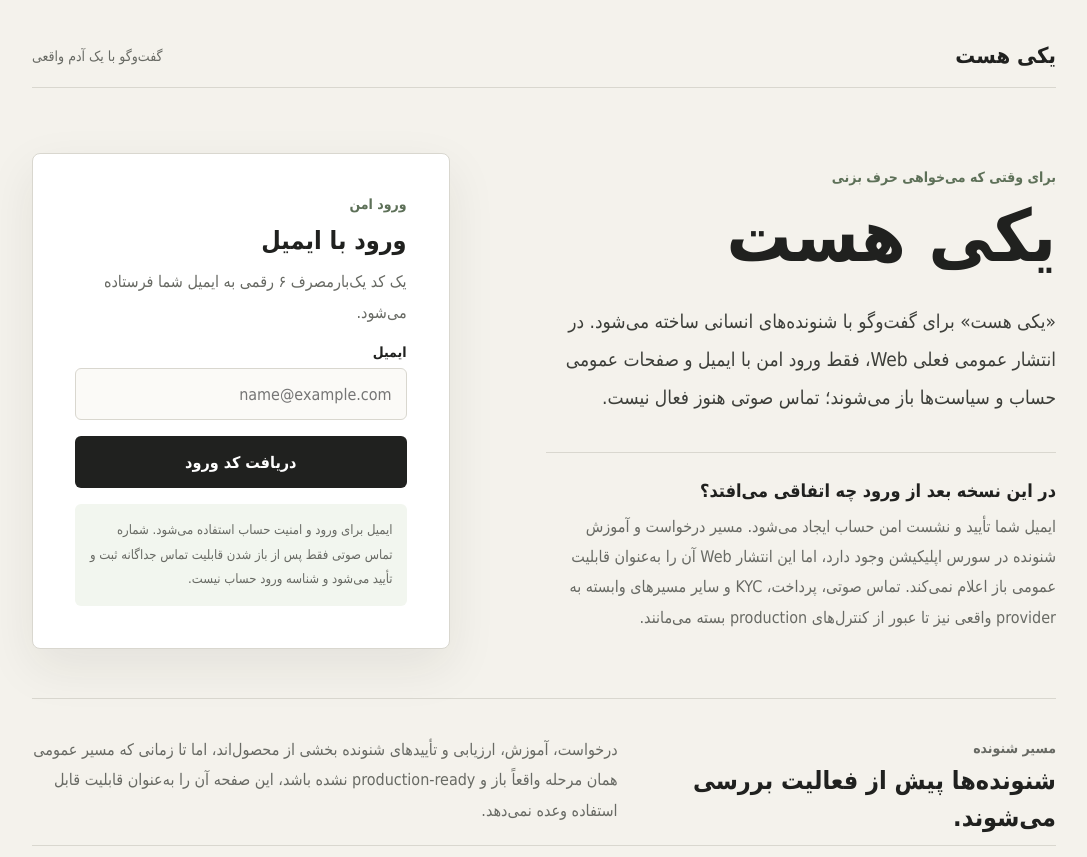
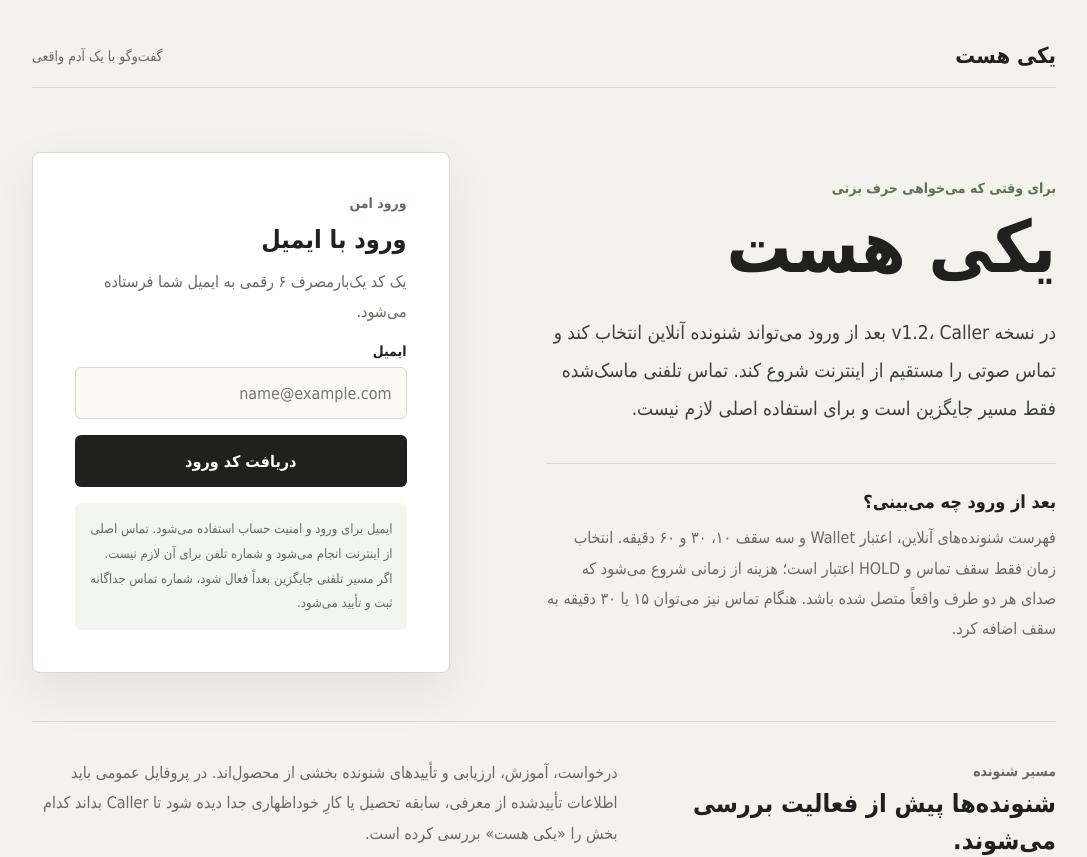
Before and after one commit to morfisam25-tech/YEKI-HAST, a Next.js app in the folder apps/web/: page / in a window 1280 px wide. Shown: the top 857 px of the page, without its empty margins (96-1183 px from the left). Built offline with nearby package versions, Linux system fonts and the light colour scheme.

Commit message:
web: make v1.2 Caller flow discoverable after login

```diff
--- a/apps/web/app/page.tsx
+++ b/apps/web/app/page.tsx
@@ -96,16 +96,16 @@ export default function Page() {
           <p className="kicker">برای وقتی که می‌خواهی حرف بزنی</p>
           <h1 id="page-title">یکی هست</h1>
           <p className="lead">
-            «یکی هست» برای گفت‌وگو با شنونده‌های انسانی ساخته می‌شود. در انتشار عمومی فعلی Web،
-            فقط ورود امن با ایمیل و صفحات عمومی حساب و سیاست‌ها باز می‌شوند؛ تماس صوتی هنوز فعال نیست.
+            در نسخه v1.2، Caller بعد از ورود می‌تواند شنونده آنلاین انتخاب کند و تماس صوتی را مستقیم از اینترنت
+            شروع کند. تماس تلفنی ماسک‌شده فقط مسیر جایگزین است و برای استفاده اصلی لازم نیست.
           </p>
 
           <div className="after-login">
-            <h2>در این نسخه بعد از ورود چه اتفاقی می‌افتد؟</h2>
+            <h2>بعد از ورود چه می‌بینی؟</h2>
             <p>
-              ایمیل شما تأیید و نشست امن حساب ایجاد می‌شود. مسیر درخواست و آموزش شنونده در سورس اپلیکیشن
-              وجود دارد، اما این انتشار Web آن را به‌عنوان قابلیت عمومی باز اعلام نمی‌کند. تماس صوتی، پرداخت،
-              KYC و سایر مسیرهای وابسته به provider واقعی نیز تا عبور از کنترل‌های production بسته می‌مانند.
+              فهرست شنونده‌های آنلاین، اعتبار Wallet و سه سقف ۱۰، ۳۰ و ۶۰ دقیقه. انتخاب زمان فقط سقف تماس و
+              HOLD اعتبار است؛ هزینه از زمانی شروع می‌شود که صدای هر دو طرف واقعاً متصل شده باشد. هنگام تماس
+              نیز می‌توان ۱۵ یا ۳۰ دقیقه به سقف اضافه کرد.
             </p>
           </div>
         </div>
@@ -141,8 +141,8 @@ export default function Page() {
               </button>
 
               <p className="privacy">
-                ایمیل برای ورود و امنیت حساب استفاده می‌شود. شماره تماس صوتی فقط پس از باز شدن قابلیت تماس
-                جداگانه ثبت و تأیید می‌شود و شناسه ورود حساب نیست.
+                ایمیل برای ورود و امنیت حساب استفاده می‌شود. تماس اصلی از اینترنت انجام می‌شود و شماره تلفن
+                برای آن لازم نیست. اگر مسیر تلفنی جایگزین بعداً فعال شود، شماره تماس جداگانه ثبت و تأیید می‌شود.
               </p>
             </form>
           )}
@@ -186,6 +186,7 @@ export default function Page() {
               <p className="form-eyebrow">ورود انجام شد</p>
               <h2>ایمیل شما تأیید شد.</h2>
               <p className="helper">نشست ورود به‌صورت امن در cookie غیرقابل‌دسترسی برای JavaScript نگهداری می‌شود.</p>
+              <a className="primary-link" href="/talk">رفتن به صفحه تماس</a>
               <button type="button" className="text-button" onClick={() => void logout()}>خروج از این نشست</button>
             </div>
           )}
@@ -198,8 +199,8 @@ export default function Page() {
           <h2 id="listener-title">شنونده‌ها پیش از فعالیت بررسی می‌شوند.</h2>
         </div>
         <p>
-          درخواست، آموزش، ارزیابی و تأییدهای شنونده بخشی از محصول‌اند، اما تا زمانی که مسیر عمومی همان مرحله
-          واقعاً باز و production-ready نشده باشد، این صفحه آن را به‌عنوان قابلیت قابل استفاده وعده نمی‌دهد.
+          درخواست، آموزش، ارزیابی و تأییدهای شنونده بخشی از محصول‌اند. در پروفایل عمومی باید اطلاعات تأییدشده
+          از معرفی، سابقه تحصیل یا کارِ خوداظهاری جدا دیده شود تا Caller بداند کدام بخش را «یکی هست» بررسی کرده است.
         </p>
       </section>
 
```
